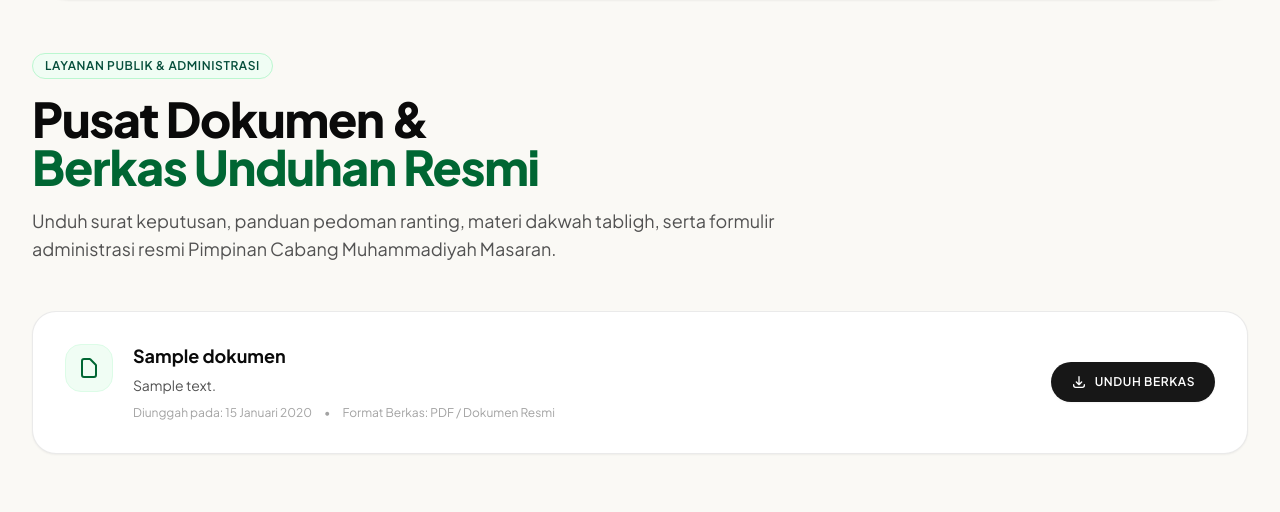
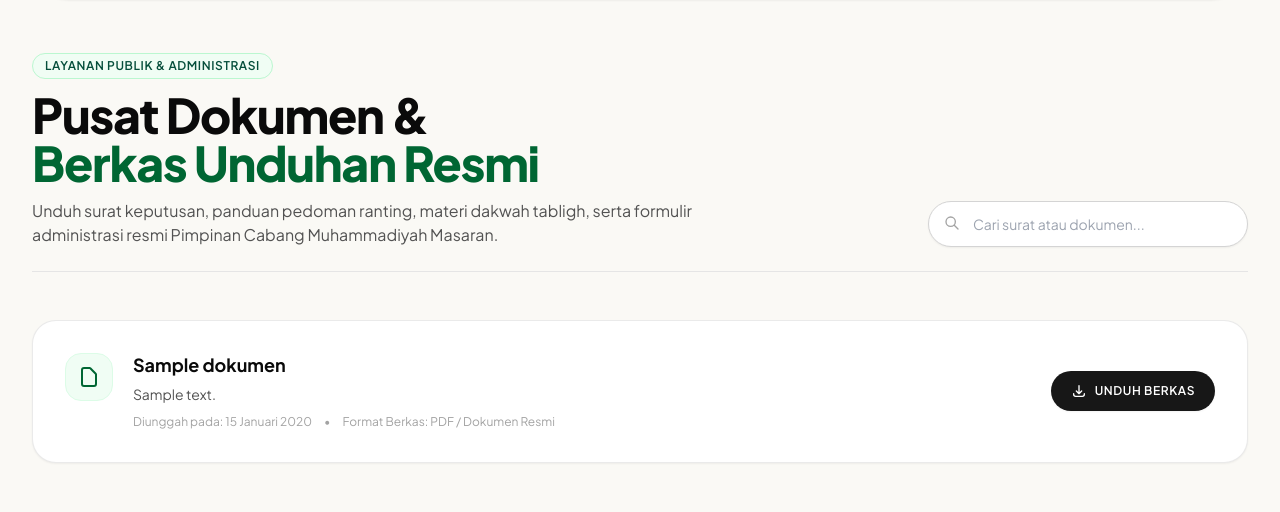
Before and after one commit to Candra0x6/website-pcm-masaran, a Django app: page /unduhan/ in a window 1280 px wide. Shown: the part 86-598 px from the top of the page. Run offline with Django 5.2, Linux system fonts and the light colour scheme; tables that the repository leaves empty hold one stand-in row (values such as "Sample post"); some libraries are stand-ins or nearby versions.

Commit message:
feat(unduhan): tambah pencarian dokumen publik dan penanda berkas resmi

```diff
--- a/pcm/views.py
+++ b/pcm/views.py
@@ -313,9 +313,15 @@ def agenda_view(request):
 
 
 def unduhan_view(request):
+    query = request.GET.get('q', '').strip()
     dokumen_list = Dokumen.objects.all().order_by('-tanggal_unggah')
+    if query:
+        dokumen_list = dokumen_list.filter(
+            Q(judul__icontains=query) | Q(keterangan__icontains=query)
+        )
     context = {
         'dokumen_list': dokumen_list,
+        'query': query,
     }
     return render(request, 'pcm/unduhan.html', context)
 
--- a/templates/pcm/unduhan.html
+++ b/templates/pcm/unduhan.html
@@ -6,7 +6,8 @@
 {% block content %}
 <div class="max-w-7xl mx-auto px-4 sm:px-6 lg:px-8 py-12 space-y-12">
 
-    <div class="max-w-3xl space-y-4">
+    <div class="flex flex-col md:flex-row md:items-end justify-between gap-6 pb-6 border-b border-neutral-200">
+        <div class="max-w-2xl space-y-3">
             <div class="inline-flex items-center gap-2 px-3 py-1 rounded-full bg-brand-50 border border-brand-200 text-brand-900 text-xs font-semibold uppercase tracking-wider">
                 Layanan Publik & Administrasi
             </div>
@@ -14,10 +15,34 @@
                 Pusat Dokumen & <br>
                 <span class="text-brand-800">Berkas Unduhan Resmi</span>
             </h1>
-        <p class="text-base sm:text-lg text-neutral-600 leading-relaxed">
+            <p class="text-sm sm:text-base text-neutral-600 leading-relaxed">
                 Unduh surat keputusan, panduan pedoman ranting, materi dakwah tabligh, serta formulir administrasi resmi Pimpinan Cabang Muhammadiyah Masaran.
             </p>
         </div>
+
+        <div class="w-full md:w-80">
+            <form method="get" action="{% url 'pcm:unduhan' %}" class="relative">
+                <input
+                    type="text"
+                    name="q"
+                    value="{{ query|default:'' }}"
+                    placeholder="Cari surat atau dokumen..."
+                    class="w-full pl-11 pr-4 py-3 rounded-full bg-white border border-neutral-300 text-sm focus:outline-none focus:ring-2 focus:ring-brand-800 focus:border-transparent transition shadow-sm"
+                >
+                <svg class="w-4 h-4 text-neutral-400 absolute left-4 top-3.5" fill="none" stroke="currentColor" viewBox="0 0 24 24"><path stroke-linecap="round" stroke-linejoin="round" stroke-width="2" d="M21 21l-6-6m2-5a7 7 0 11-14 0 7 7 0 0114 0z"/></svg>
+                {% if query %}
+                    <a href="{% url 'pcm:unduhan' %}" class="absolute right-3.5 top-3.5 text-neutral-400 hover:text-neutral-700 text-xs font-bold">✕</a>
+                {% endif %}
+            </form>
+        </div>
+    </div>
+
+    {% if query %}
+        <div class="p-4 rounded-2xl bg-neutral-100 border border-neutral-200 text-sm text-neutral-700 flex items-center justify-between">
+            <p>Menampilkan hasil pencarian berkas: <strong class="text-neutral-950">"{{ query }}"</strong></p>
+            <a href="{% url 'pcm:unduhan' %}" class="text-brand-800 hover:underline font-semibold text-xs">Reset</a>
+        </div>
+    {% endif %}
 
     <div class="bg-white rounded-3xl border border-neutral-200/80 shadow-sm overflow-hidden divide-y divide-neutral-100">
         {% for doc in dokumen_list %}
```
Lines whose indentation alone changed are shown as unchanged.
